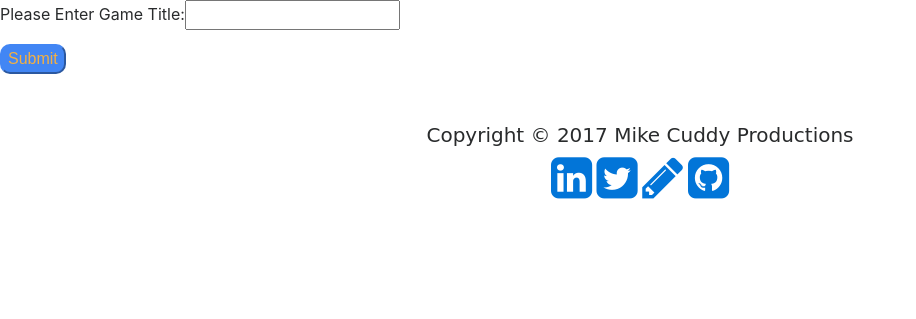
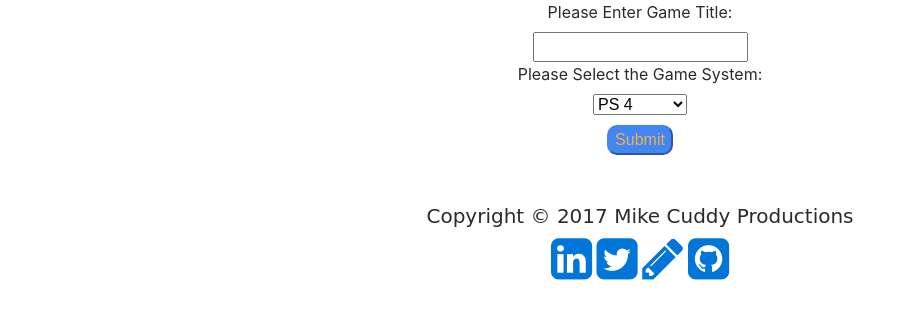
Before and after one commit to ravenusmc/game_ratings, a Flask app: page /scraping_home in a window 1280 px wide. Shown: the part 100-419 px from the top of the page, without its empty margins (0-916 px from the left). Run offline with Flask 2, Linux system fonts and the light colour scheme; parts of the project's set-up code (start-up, migrations or seed data) failed here and were passed over; some libraries are stand-ins or nearby versions; some web fonts are replaced.

Commit message:
added game selection feature

```diff
--- a/project/scraping/routes.py
+++ b/project/scraping/routes.py
@@ -13,6 +13,8 @@ def scraping_homepage():
         scrape = Web_Scraping()
         #Recieving the information from the user.
         gameTitle = request.form['gameTitle']
+        gameSystem = request.form['system']
+        print(gameSystem)
         gameTitle = fix_String.transform_user_input_to_lowercase(gameTitle)
         gameTitle = fix_String.add_dash_in_gameTitle(gameTitle)
         print(gameTitle)
--- a/project/scraping/templates/scraping/scraping.html
+++ b/project/scraping/templates/scraping/scraping.html
@@ -11,7 +11,12 @@
 
     <form method='POST'>
       <label>Please Enter Game Title:</label><input name='gameTitle' required>
-      <br>
+      <label>Please Select the Game System:</label>
+      <select name='system'>
+        <option value='playstation-4'>PS 4</option>
+        <option value='XboxOne'>Xbox One</option>
+        <option value='Switch'>Switch</option>
+      </select>
       <button>Submit</button>
     </form>
 
--- a/project/static/css/scraping.css
+++ b/project/static/css/scraping.css
@@ -1,3 +1,10 @@
 /*******************************
 The CSS in this page will deal with the scraping.html page
 *******************************/
+
+form {
+  display: flex;
+  flex-direction: column;
+  justify-content: center;
+  align-items: center;
+}
```
Also changed, not shown: project/scraping/scraping.py (+5 -5 lines).
